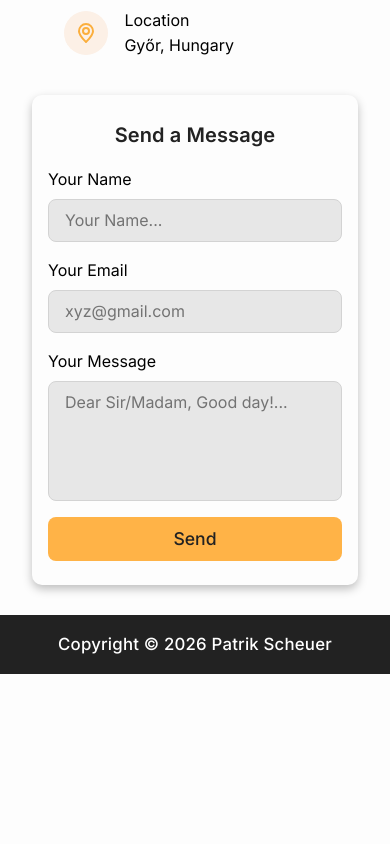
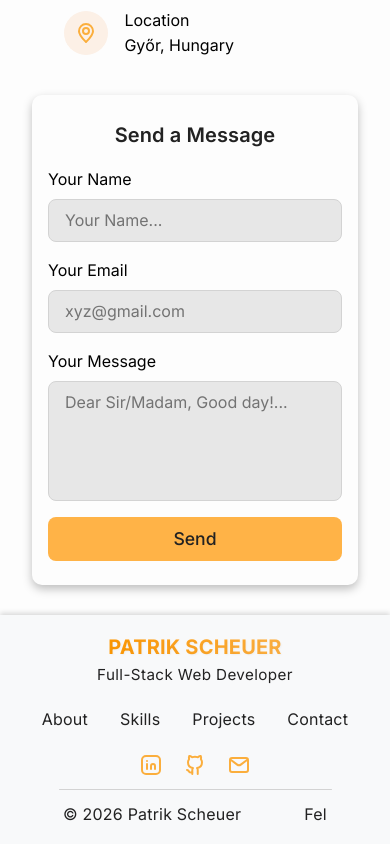
Before and after one commit to spatrik2001/personal-website, a Vue app: page / in a window 390 px wide. Shown: the part 3881-4725 px from the top of the page. Before the commit the page ends 4555 px from the top, so only its background shows below. Built offline with nearby package versions, Linux system fonts and the light colour scheme; a web font is replaced by a local one.

Commit message:
Mostly finished redesigning the footer to look better (even on phones)

```diff
--- a/package.json
+++ b/package.json
@@ -1,6 +1,6 @@
 {
   "name": "personal-website",
-  "version": "0.5.5",
+  "version": "0.6.0",
   "private": true,
   "description": "Personal Website for portfolio",
   "homepage": "https://github.com/spatrik2001/personal-website#readme",
--- a/src/assets/css/base.css
+++ b/src/assets/css/base.css
@@ -139,21 +139,56 @@ body {
 
 /* Footer */
 .portfolio-footer {
-    width: 100%;
-    text-align: center;
-    color: #fff;
-    margin-top: auto;
+    display: block;
+    color: #222;
     padding: 1rem 0;
-    background: #222;
-    font-weight: 500;
-    font-size: 1.05rem;
+    background: #f8f9fa;
     letter-spacing: 0.2px;
+    box-shadow: 0 -2px 5px rgba(0, 0, 0, 0.15);
 }
 
-.portfolio-footer p {
-    margin: 0;
+.portfolio-footer-container hr {
+    max-width: 70%;
+    margin: 12px auto;
+    color: lightgray;
+    border-radius: 4px;
 }
 
+.portfolio-footer .portfolio-footer-row {
+    display: flex;
+    align-items: center;
+    justify-content: space-evenly;
+}
+
+.portfolio-footer-row ul > li {
+    display: inline-block;
+    margin: 4px 1rem;
+}
+
+.portfolio-footer-title {
+    text-align: center;
+    text-transform: uppercase;
+    font-size: 1.25rem;
+    font-weight: 700;
+    background: linear-gradient(90deg, #ff9800, #ffb347);
+    background-clip: text;
+    color: transparent;
+    text-shadow: 1px 1px 2px rgba(0, 0, 0, 0.04);
+}
+
+.portfolio-footer-subtitle {
+    font-size: 0.95rem;
+    letter-spacing: 0.4px;
+}
+
+.portfolio-footer-row__contacts {
+    display: flex;
+    justify-content: center;
+    font-size: 0.9rem;
+    gap: 1.25rem;
+}
+
+/* Main content */
 .main-content {
     margin: 0 auto;
 }
@@ -229,4 +264,9 @@ body {
         justify-content: center;
         margin: 0 auto;
     }
+
+    .portfolio-footer-row:first-child {
+        flex-direction: column;
+        gap: 1rem;
+    }
 }
--- a/src/components/layout/FooterComponent.vue
+++ b/src/components/layout/FooterComponent.vue
@@ -1,5 +1,55 @@
 <template>
     <footer class="portfolio-footer">
-        <p>Copyright &copy; {{ new Date().getFullYear() }} Patrik Scheuer</p>
+        <div class="portfolio-footer-container container mx-auto">
+            <div class="portfolio-footer-row">
+                <div class="portfolio-footer-row__info">
+                    <h3 class="portfolio-footer-title">Patrik Scheuer</h3>
+                    <h4 class="portfolio-footer-subtitle">Full-Stack Web Developer</h4>
+                </div>
+                <div class="portfolio-footer-row__sections">
+                    <ul>
+                        <li><a href="#about">About</a></li>
+                        <li><a href="#skills">Skills</a></li>
+                        <li><a href="#projects">Projects</a></li>
+                        <li><a href="#contact">Contact</a></li>
+                    </ul>
+                </div>
+                <div class="portfolio-footer-row__contacts">
+                    <a v-for="link in links" :key="link.id" :href="link.href" target="_blank"><img :src="link.icon" :alt="link.title"></a>
+                </div>
+            </div>
+            <hr/>
+            <div class="portfolio-footer-row">
+                <p>&copy; {{ new Date().getFullYear() }} Patrik Scheuer</p>
+                <div class="portfolio-footer-row__totop" @click.prevent="toTop()">
+                    <a href="#" aria-label="portfolioScroll">Fel</a>
+                </div>
+            </div>
+        </div>
     </footer>
 </template>
+
+<script>
+import iconEmail from '@/assets/img/icon-email.svg';
+import iconLinkedIn from '@/assets/img/icon-linkedin.svg';
+import iconGitHub from '@/assets/img/icon-github.svg';
+export default {
+    data() {
+        return {
+            links: [
+                { id: 'linkedin', icon: iconLinkedIn, title: 'LinkedIn', href: 'https://www.linkedin.com/in/patrik-scheuer-022b1a3b0/' },
+                { id: 'github', icon: iconGitHub, title: 'GitHub', href: 'https://github.com/spatrik2001' },
+                { id: 'email', icon: iconEmail, title: 'Email', href: 'mailto:scheuer.patrik@gmail.com' },
+            ],
+        }
+    },
+    methods: {
+        toTop() {
+            window.scrollTo({
+                top: 0,
+                behavior: 'smooth'
+            });
+        }
+    }
+}
+</script>
```
